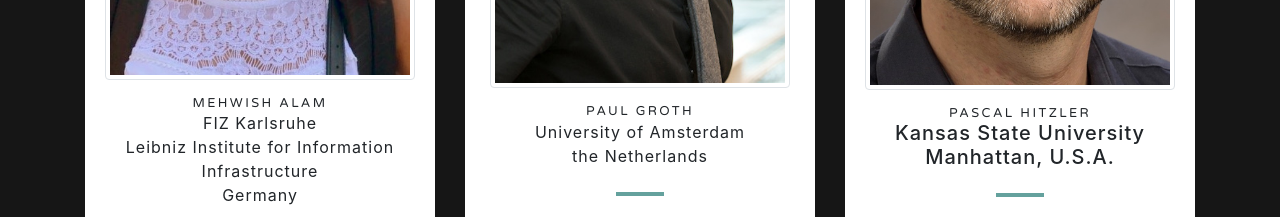
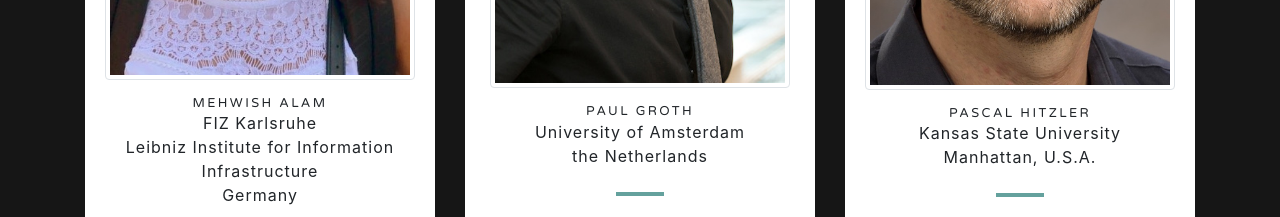
Before and after one commit to alammehwish/cssa_cikm_2020.github.io, a website with bundled scripts: page index.html in a window 1280 px wide. Shown: the part 5220-5437 px from the top of the page. Built offline with nearby package versions, Linux system fonts and the light colour scheme.

Commit message:
Update index.html

```diff
--- a/index.html
+++ b/index.html
@@ -378,7 +378,7 @@
               <!--<i class="fas fa-map-marked-alt text-primary mb-2"></i>-->
               <img class="img-thumbnail mb-3 mb-lg-3 width=300px height=300px " src="img/p_hitzler.jpg" alt="">
               <h4 class="text-uppercase m-0">Pascal Hitzler</h5>
-               <h5 class="m-0">Kansas State University<br/>  Manhattan, U.S.A.</h5>
+               <p>Kansas State University<br/>  Manhattan, U.S.A.</p>
               <hr class="my-4">
 
               <li class="list-inline-item"><a href="http://www.pascal-hitzler.de">
```
